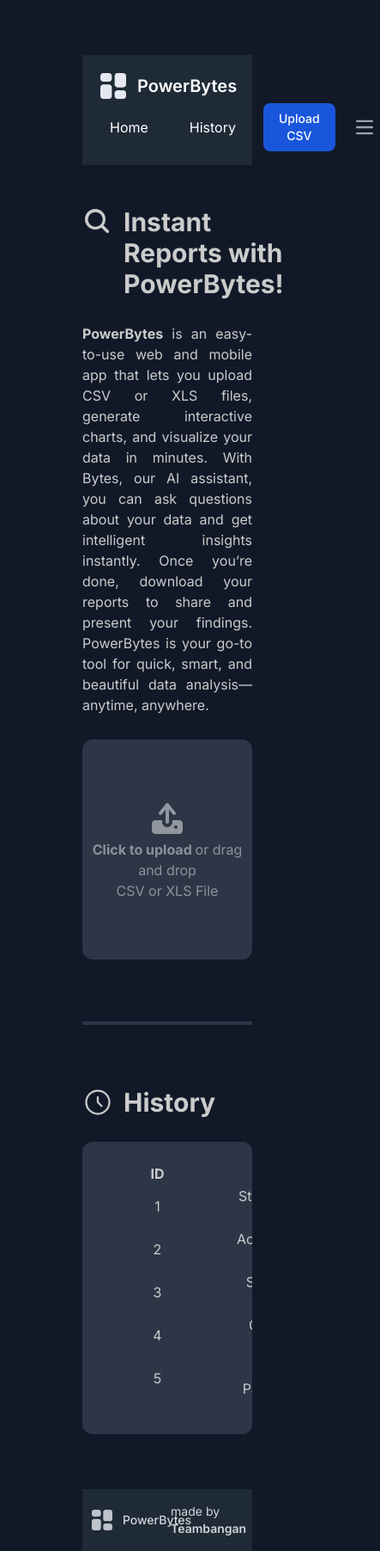
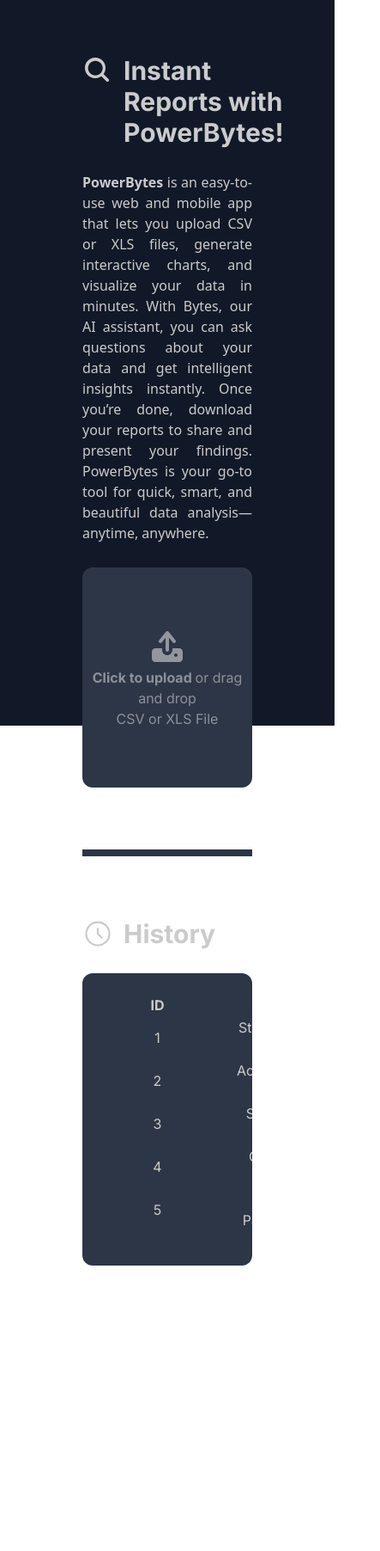
Before and after one commit to chaaals/da-project-frontend, a React (Vite) app: page / in a window 390 px wide. Shown: the whole page at 86% size, 443 px wide, since content can reach past the window. After the commit the page ends 1472 px from the top, so only its background shows below. Built offline with nearby package versions, Linux system fonts and the light colour scheme.

Commit message:
Revert "feat/ navbar and footer"
This reverts commit 5acfd23d29beeba0cd8aceff3a9633df3b73ba5e.

```diff
--- a/src/App.css
+++ b/src/App.css
@@ -1,5 +1,3 @@
-
-
 /* #root {
   max-width: 1280px;
   margin: 0 auto;
--- a/src/components/Footer.jsx
+++ /dev/null
@@ -1,24 +0,0 @@
-import React from "react";
-
-const Footer = () => {
-  return (
-    <footer className="bg-[#1F2A37] text-white py-4 mt-16">
-      <div className="flex items-center justify-center mx-4 space-x-2 opacity-80">
-        <div className="flex items-center space-x-2">
-          <img
-            src="/images/logo.svg"
-            alt="PowerBytes Logo"
-            className="h-8 w-8"
-          />
-          <span className="text-sm font-medium">PowerBytes</span>
-        </div>
-        <div className="text-sm">
-          <span>made by </span>
-          <span className="font-semibold">Teambangan</span>
-        </div>
-      </div>
-    </footer>
-  );
-};
-
-export default Footer;
--- a/src/components/NavBar.jsx
+++ /dev/null
@@ -1,103 +0,0 @@
-import React, { useState } from "react";
-
-const NavBar = () => {
-  const [isMenuOpen, setIsMenuOpen] = useState(false);
-
-  const toggleMenu = () => {
-    setIsMenuOpen(!isMenuOpen);
-  };
-
-  return (
-    <nav className="bg-[#1F2A37] border-gray-200">
-      <div className="flex flex-wrap items-center justify-between mx-0 p-4">
-        <a href="/" className="flex items-center space-x-2 rtl:space-x-reverse">
-          <img
-            src="/images/logo.svg" // Update with the correct logo path
-            className="h-10 w-10" // Adjust height and width for better scaling
-            alt="PowerBytes Logo"
-          />
-          <span className="self-center text-xl font-semibold whitespace-nowrap text-white">
-            PowerBytes
-          </span>
-        </a>
-
-        <div className="flex items-center space-x-4 md:space-x-6">
-          {/* Home and History buttons */}
-          <a
-            href="#"
-            className="text-white hover:bg-[#1B1F25] rounded-md px-4 py-2"
-          >
-            Home
-          </a>
-          <a
-            href="#"
-            className="text-white hover:bg-[#1B1F25] rounded-md px-4 py-2"
-          >
-            History
-          </a>
-
-          {/* Upload CSV button */}
-          <button
-            type="button"
-            className="text-white bg-blue-700 hover:bg-blue-800 focus:ring-4 focus:outline-none focus:ring-blue-300 font-medium rounded-lg text-sm px-4 py-2"
-          >
-            Upload CSV
-          </button>
-
-          {/* Mobile menu button */}
-          <button
-            type="button"
-            className="inline-flex items-center p-2 w-10 h-10 justify-end text-sm text-gray-400 rounded-lg md:hidden hover:bg-gray-700 focus:outline-none focus:ring-2 focus:ring-gray-600"
-            aria-controls="navbar-cta"
-            aria-expanded={isMenuOpen}
-            onClick={toggleMenu}
-          >
-            <span className="sr-only">Open main menu</span>
-            <svg
-              className="w-5 h-5"
-              aria-hidden="true"
-              xmlns="http://www.w3.org/2000/svg"
-              fill="none"
-              viewBox="0 0 17 14"
-            >
-              <path
-                stroke="currentColor"
-                strokeLinecap="round"
-                strokeLinejoin="round"
-                strokeWidth="2"
-                d="M1 1h15M1 7h15M1 13h15"
-              />
-            </svg>
-          </button>
-        </div>
-      </div>
-
-      {/* Mobile menu items */}
-      <div
-        className={`${isMenuOpen ? "block" : "hidden"} md:hidden w-full`}
-        id="navbar-cta"
-      >
-        <ul className="flex flex-col font-medium p-4 bg-[#1F2A37]">
-          <li>
-            <a
-              href="#"
-              className="block py-2 px-4 rounded text-white bg-blue-700 hover:bg-blue-800"
-            >
-              Home
-            </a>
-          </li>
-          <li>
-            <a
-              href="#"
-              className="block py-2 px-4 rounded text-gray-300 hover:bg-gray-700 hover:text-white"
-            >
-              History
-            </a>
-          </li>
-        </ul>
-      </div>
-    </nav>
-  );
-};
-
-export default NavBar;
--- a/src/index.css
+++ b/src/index.css
@@ -2,24 +2,6 @@
 @tailwind base;
 @tailwind components;
 @tailwind utilities;
-
-
-
-:root {
-  font-family: Inter, system-ui, Avenir, Helvetica, Arial, sans-serif;
-  line-height: 1.5;
-  font-weight: 400;
-
-  color-scheme: light dark;
-  color: rgba(255, 255, 255, 0.87);
-  background-color: #111928;
-
-  font-synthesis: none;
-  text-rendering: optimizeLegibility;
-  -webkit-font-smoothing: antialiased;
-  -moz-osx-font-smoothing: grayscale;
-}
-
 
 /* :root {
   font-family: Inter, system-ui, Avenir, Helvetica, Arial, sans-serif;
--- a/src/layout/index.jsx
+++ b/src/layout/index.jsx
@@ -1,13 +1,11 @@
 import { Outlet } from "react-router-dom";
-import NavBar from "../components/NavBar";
-import Footer from "../components/Footer";
 
 const Layout = () => {
   return (
     <main className="w-full bg-colorPrimary h-screen py-16 px-24">
-      <NavBar />
+      {/* Add navbar */}
       <Outlet />
-      <Footer />
+      {/* Add footer */}
     </main>
   );
 };
--- a/src/pages/Home.jsx
+++ b/src/pages/Home.jsx
@@ -8,20 +8,16 @@ function Home() {
 
   // dummy data for table
   const report_data = [
-    { id: 1, name: "Student Performance Overview", date: "09-22-2024" },
-    { id: 2, name: "Academic Trends and Insights", date: "02-14-2024" },
-    { id: 3, name: "Student Enrollment Statistics", date: "07-04-2024" },
-    { id: 4, name: "Grade Distribution Analysis", date: "03-20-2024" },
-    { id: 5, name: "Attendance and Participation Trends", date: "05-30-2024" },
-    { id: 6, name: "Demographic Breakdown of Students", date: "12-01-2023" },
-    { id: 7, name: "Student Success and Retention Rates", date: "08-18-2024" },
-    { id: 8, name: "Year-over-Year Academic Progress", date: "01-15-2024" },
-    {
-      id: 9,
-      name: "Student Engagement and Interaction Metrics",
-      date: "04-25-2024",
-    },
-    { id: 10, name: "Performance Comparison by Subject", date: "06-10-2024" },
+    { id: 1, name: 'Student Performance Overview', date: '09-22-2024' },
+    { id: 2, name: 'Academic Trends and Insights', date: '02-14-2024' },
+    { id: 3, name: 'Student Enrollment Statistics', date: '07-04-2024' },
+    { id: 4, name: 'Grade Distribution Analysis', date: '03-20-2024' },
+    { id: 5, name: 'Attendance and Participation Trends', date: '05-30-2024' },
+    { id: 6, name: 'Demographic Breakdown of Students', date: '12-01-2023' },
+    { id: 7, name: 'Student Success and Retention Rates', date: '08-18-2024' },
+    { id: 8, name: 'Year-over-Year Academic Progress', date: '01-15-2024' },
+    { id: 9, name: 'Student Engagement and Interaction Metrics', date: '04-25-2024' },
+    { id: 10, name: 'Performance Comparison by Subject', date: '06-10-2024' },
   ];
 
   const fileInputRef = useRef(null);
@@ -33,67 +29,40 @@ function Home() {
   const handleFileChange = (event) => {
     const file = event.target.files[0]; // Get the first selected file
     if (file) {
-      console.log("File name:", file.name);
-      console.log("File size:", file.size, "bytes");
-      console.log("File type:", file.type);
-      alert(`File selected: ${file.name}`); // Optional: Display the file details on the screen
+      console.log('File name:', file.name);
+      console.log('File size:', file.size, 'bytes');
+      console.log('File type:', file.type);
+      alert(`File selected: ${file.name}`);  // Optional: Display the file details on the screen
     }
   };
 
   return (
-    <section className="flex-col space-y-[72px] mt-12">
+    <section className="flex-col space-y-[72px]">
       <section className="flex-col space-y-7 w-full">
         <header className="flex gap-3 text-textPrimary">
-          <img src="./images/search.svg" alt="Search Icon" className="size-9" />
-          <h1 className="text-textPrimary text-3xl font-inter font-bold">
-            Instant Reports with PowerBytes!
-          </h1>
+            <img src="./images/search.svg" alt="Search Icon" className="size-9"/>
+            <h1 className="text-textPrimary text-3xl font-inter font-bold">Instant Reports with PowerBytes!</h1>
         </header>
         <p className="text-textPrimary text-justify">
-          <strong>PowerBytes</strong> is an easy-to-use web and mobile app that
-          lets you upload CSV or XLS files, generate interactive charts, and
-          visualize your data in minutes. With Bytes, our AI assistant, you can
-          ask questions about your data and get intelligent insights instantly.
-          Once you’re done, download your reports to share and present your
-          findings. PowerBytes is your go-to tool for quick, smart, and
-          beautiful data analysis—anytime, anywhere.
+            <strong>PowerBytes</strong> is an easy-to-use web and mobile app that lets you upload CSV or XLS files, generate interactive charts, and
+            visualize your data in minutes. With Bytes, our AI assistant, you can ask questions about your data and get intelligent insights
+            instantly. Once you’re done, download your reports to share and present your findings. PowerBytes is your go-to tool for quick,
+            smart, and beautiful data analysis—anytime, anywhere.
         </p>
-        <Button
-          onClick={handleButtonClick}
-          style="w-full bg-colorSecondary rounded-xl grid-cols-1 justify-items-center h-64 text-textSecondary"
-        >
-          <img
-            src="./images/upload.svg"
-            alt="Search Icon"
-            className="size-12"
-          />
-          <p className="font-inter">
-            <strong>Click to upload </strong>or drag and drop <br></br>CSV or
-            XLS File
-          </p>
+        <Button onClick={handleButtonClick} style="w-full bg-colorSecondary rounded-xl grid-cols-1 justify-items-center h-64 text-textSecondary">
+          <img src="./images/upload.svg" alt="Search Icon" className="size-12"/>
+          <p className="font-inter"><strong>Click to upload </strong>or drag and drop <br></br>CSV or XLS File</p>
         </Button>
-        <input
-          type="file"
-          accept=".csv, .xls, .xlsx"
-          ref={fileInputRef}
-          style={{ display: "none" }}
-          onChange={handleFileChange}
-        />
+        <input type="file" accept=".csv, .xls, .xlsx" ref={fileInputRef} style={{ display: 'none' }} onChange={handleFileChange} />
       </section>
-      <div className="h-1 bg-colorSecondary"></div>
-      <section className="flex-col space-y-7 w-full mt-16">
+      <div className="h-2 bg-colorSecondary"></div>
+      <section className="flex-col space-y-7 w-full">
         <header className="flex gap-3 text-textPrimary">
-          <img
-            src="./images/history.svg"
-            alt="History Icon"
-            className="size-9"
-          />
-          <h1 className="text-textPrimary text-3xl font-inter font-bold">
-            History
-          </h1>
+          <img src="./images/history.svg" alt="History Icon" className="size-9"/>
+          <h1 className="text-textPrimary text-3xl font-inter font-bold">History</h1>
         </header>
         <div className="h-fit bg-colorSecondary rounded-xl py-6">
-          <Table data={report_data.slice(0, 5)} />
+          <Table data={report_data.slice(0,5)}/>
         </div>
       </section>
     </section>
```
